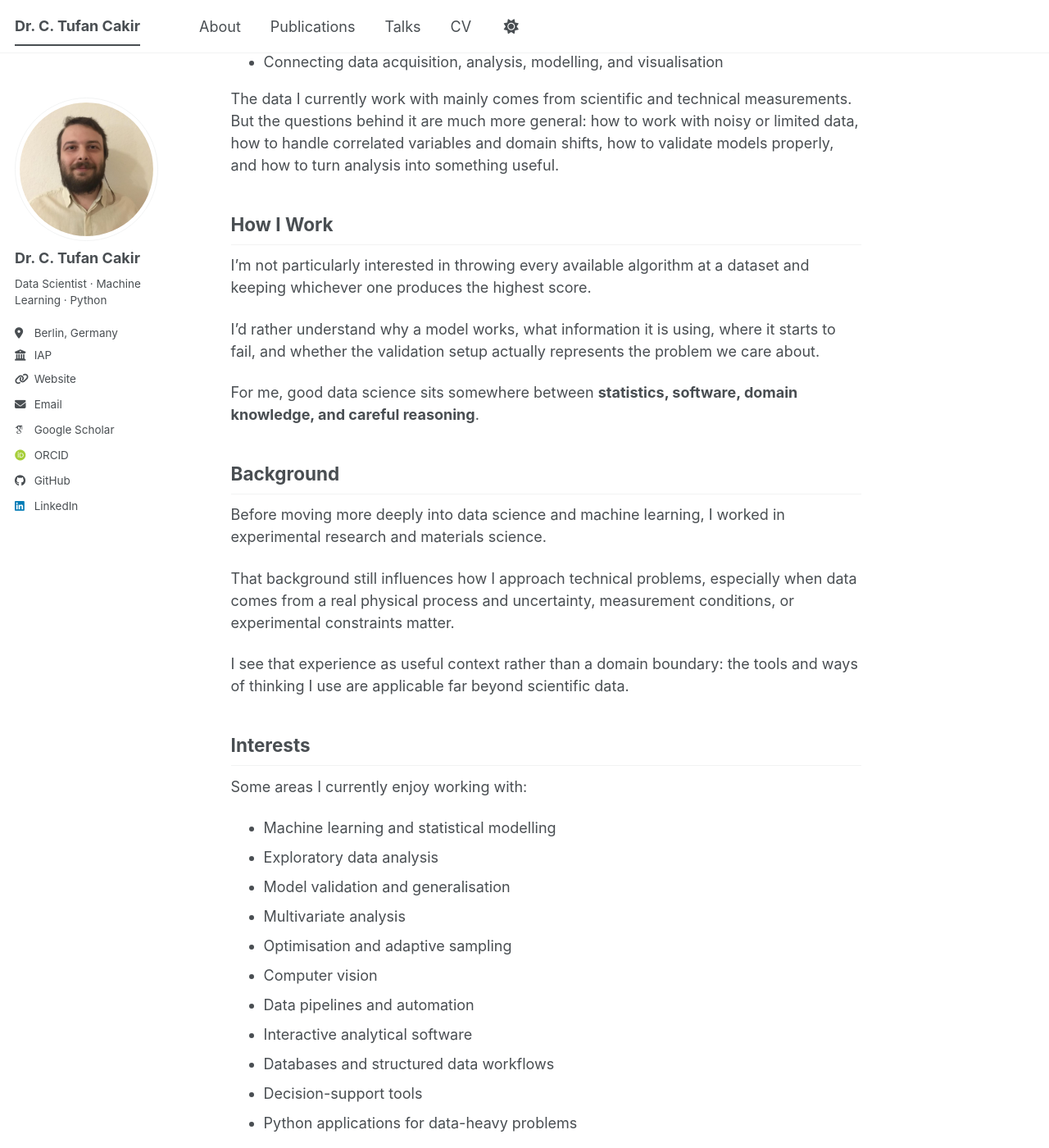
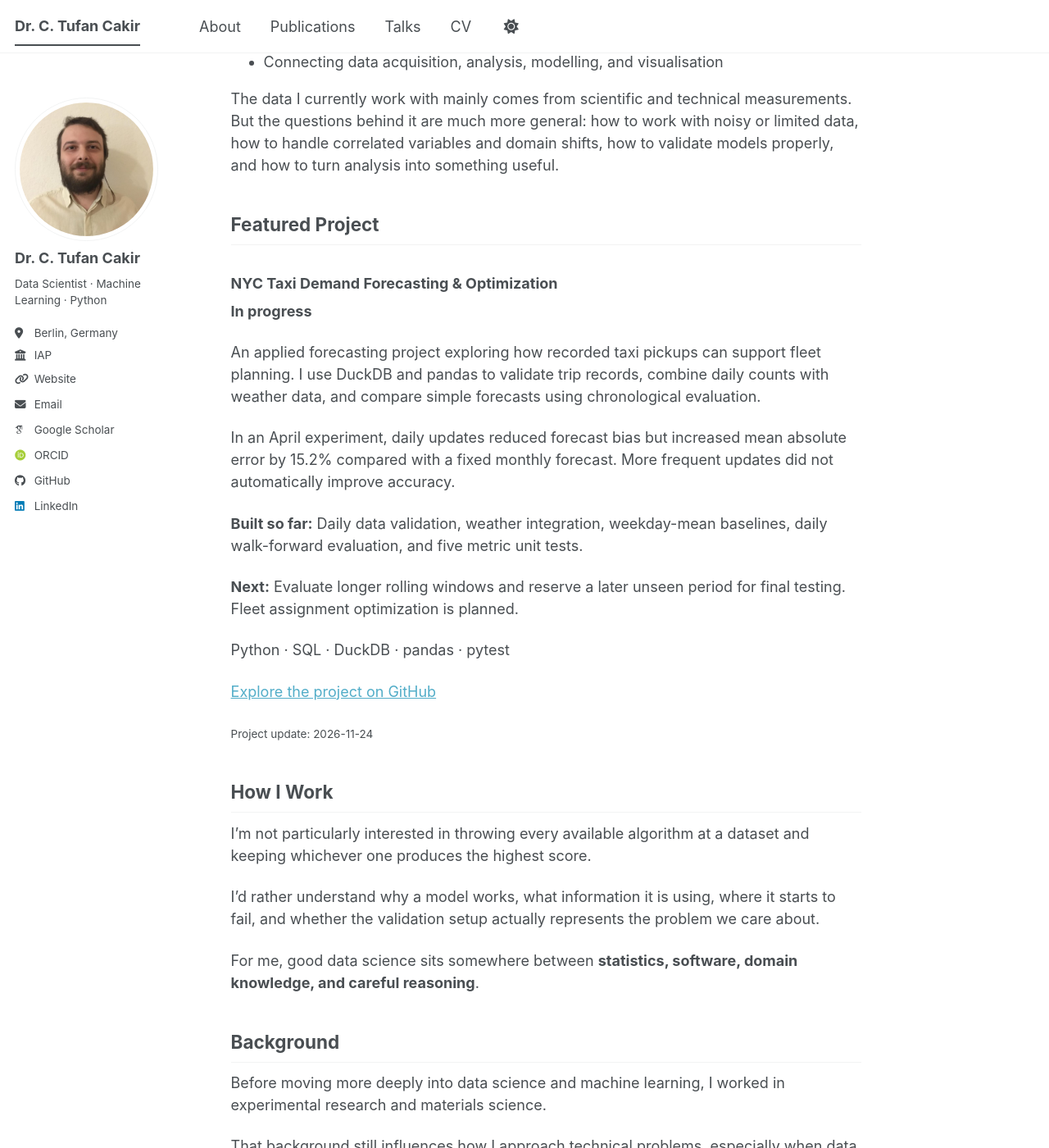
Before and after one commit to cakirtufan/cakirtufan.github.io, a Jekyll site: the page built from _pages/about.md, in a window 1280 px wide and 1400 px high, scrolled down 924 px. Shown: the whole window at 82% size. Built offline with Jekyll 4.4.1, drawn with Linux system fonts in a browser that asks for light colours; some web fonts are replaced; a script bundle is joined from its source files by our own code; library files that are not in the unit come from our copies.

Commit message:
Feature taxi forecasting project with automatic summary updates

```diff
--- a/_pages/about.md
+++ b/_pages/about.md
@@ -28,6 +28,46 @@ My day-to-day work includes:
 * Connecting data acquisition, analysis, modelling, and visualisation
 
 The data I currently work with mainly comes from scientific and technical measurements. But the questions behind it are much more general: how to work with noisy or limited data, how to handle correlated variables and domain shifts, how to validate models properly, and how to turn analysis into something useful.
+
+
+## Featured Project
+
+<section id="taxi-project" aria-labelledby="taxi-project-title">
+  <h3 id="taxi-project-title">NYC Taxi Demand Forecasting & Optimization</h3>
+  <p><strong data-field="status">In progress</strong></p>
+  <p data-field="summary">An applied forecasting project exploring how recorded taxi pickups can support fleet planning. I use DuckDB and pandas to validate trip records, combine daily counts with weather data, and compare simple forecasts using chronological evaluation.</p>
+  <p data-field="finding">In an April experiment, daily updates reduced forecast bias but increased mean absolute error by 15.2% compared with a fixed monthly forecast. More frequent updates did not automatically improve accuracy.</p>
+  <p><strong>Built so far:</strong> <span data-field="completed">Daily data validation, weather integration, weekday-mean baselines, daily walk-forward evaluation, and five metric unit tests.</span></p>
+  <p><strong>Next:</strong> <span data-field="next">Evaluate longer rolling windows and reserve a later unseen period for final testing. Fleet assignment optimization is planned.</span></p>
+  <p data-field="technologies">Python · SQL · DuckDB · pandas · pytest</p>
+  <p><a href="https://github.com/cakirtufan/nyc-taxi-forecasting-and-optimization">Explore the project on GitHub</a></p>
+  <p><small>Project update: <span data-field="updated">2026-11-24</span></small></p>
+</section>
+
+<script>
+(function () {
+  var card = document.getElementById("taxi-project");
+  fetch("https://raw.githubusercontent.com/cakirtufan/nyc-taxi-forecasting-and-optimization/main/portfolio-summary.json", {cache: "no-cache"})
+    .then(function (response) {
+      if (!response.ok) throw new Error("Summary unavailable");
+      return response.json();
+    })
+    .then(function (data) {
+      ["status", "summary", "finding", "completed", "next", "updated"].forEach(function (key) {
+        if (typeof data[key] === "string" && data[key].trim()) {
+          card.querySelector('[data-field="' + key + '"]').textContent = data[key];
+        }
+      });
+      if (typeof data.title === "string" && data.title.trim()) {
+        document.getElementById("taxi-project-title").textContent = data.title;
+      }
+      if (Array.isArray(data.technologies) && data.technologies.every(function (item) { return typeof item === "string"; })) {
+        card.querySelector('[data-field="technologies"]').textContent = data.technologies.join(" · ");
+      }
+    })
+    .catch(function () { /* Keep the embedded project description available. */ });
+}());
+</script>
 
 ## How I Work
 
```
